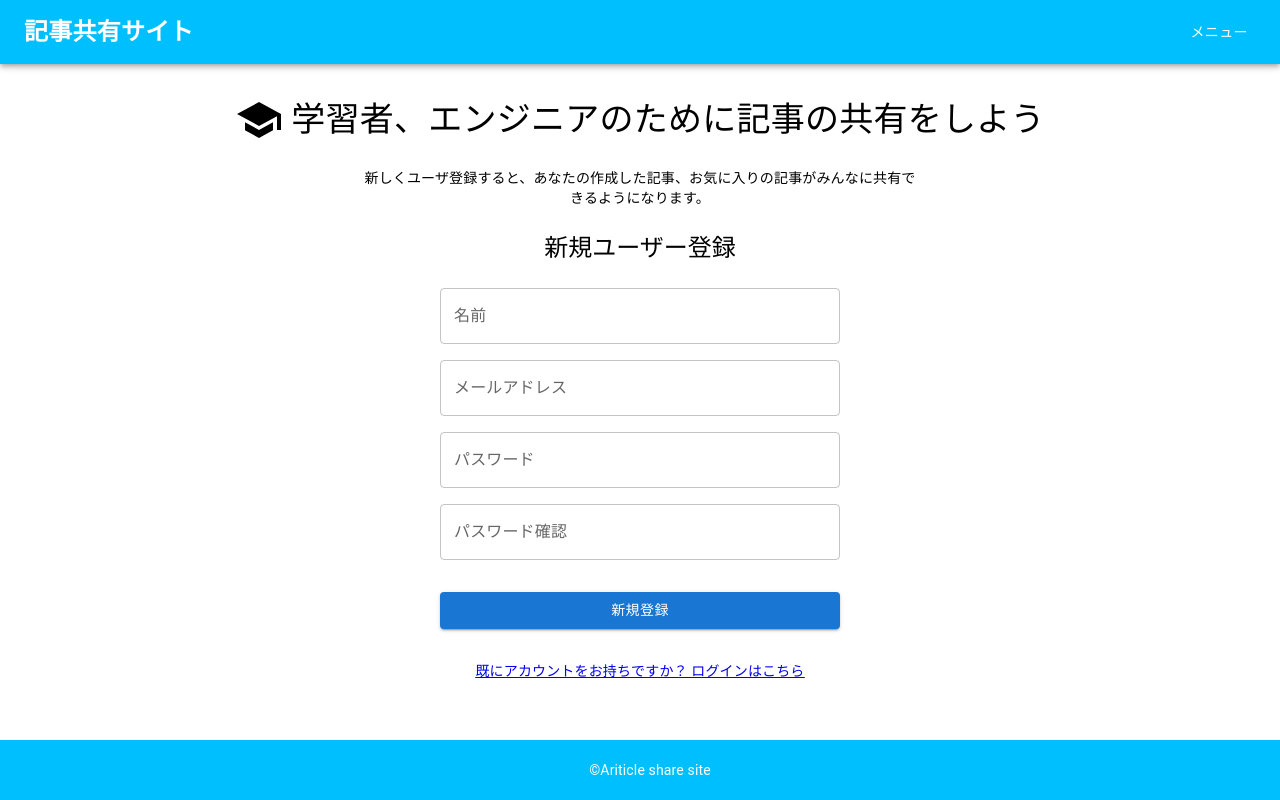
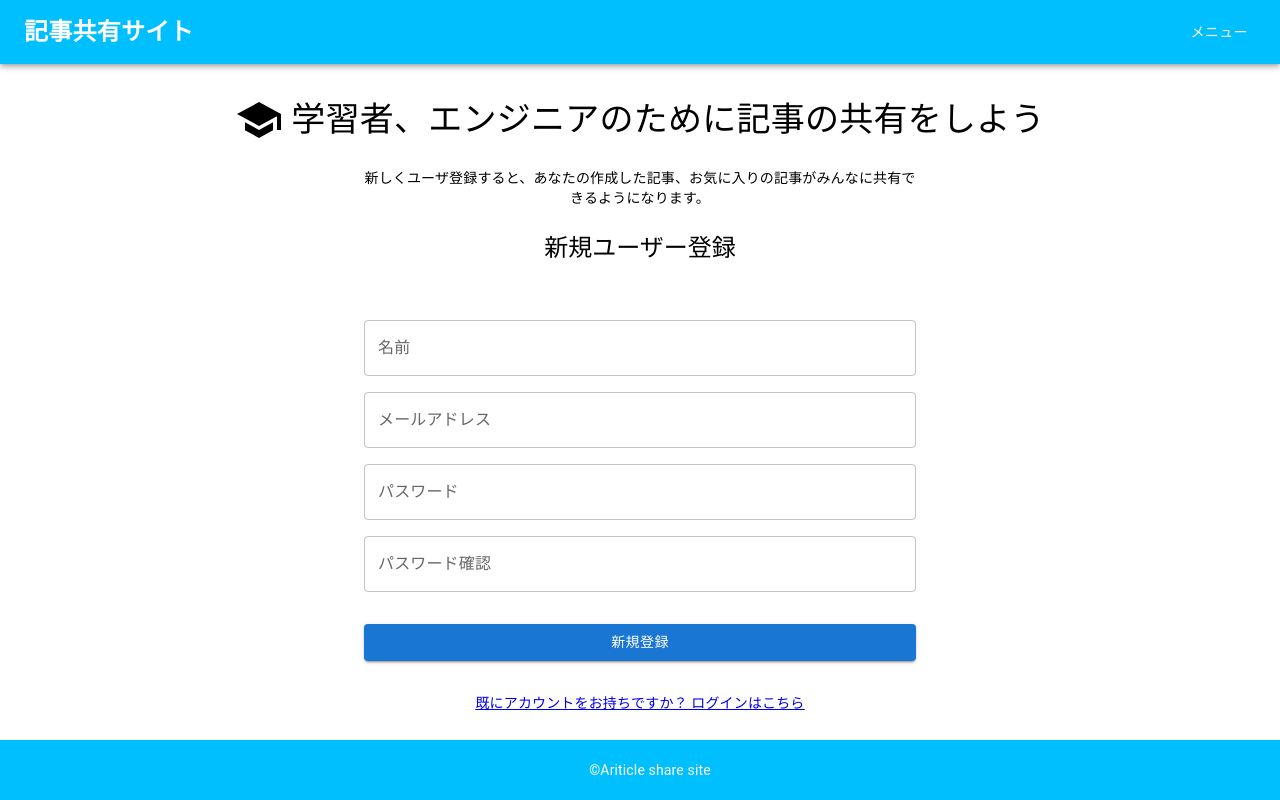
Before and after one commit to Hashimoto-Noriaki/ts-nest-next-graphql-hasura-app, a Next.js app in the folder frontend/: page /signup in a window 1280 px wide. Built offline with nearby package versions, Linux system fonts and the light colour scheme.

Commit message:
marginの調整

```diff
--- a/frontend/src/pages/signup.tsx
+++ b/frontend/src/pages/signup.tsx
@@ -90,10 +90,11 @@ const Signup = () => {
         onSubmit={handleSubmit}
         sx={{
           width: '100%', // フォーム全体の幅
-          maxWidth: '400px', // スマートな幅制限
+          maxWidth: '600px', // スマートな幅制限
           display: 'flex',
           flexDirection: 'column',
-          gap: 2, // 項目間のスペースを統一
+          gap: 2,
+          mt: 4,
         }}
       >
         <TextField
```
